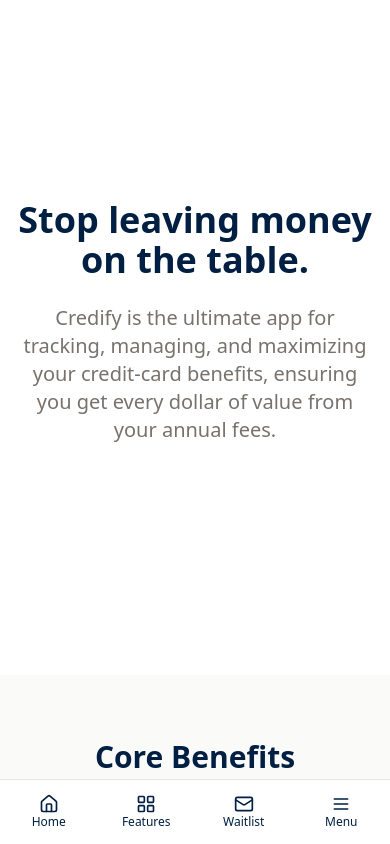
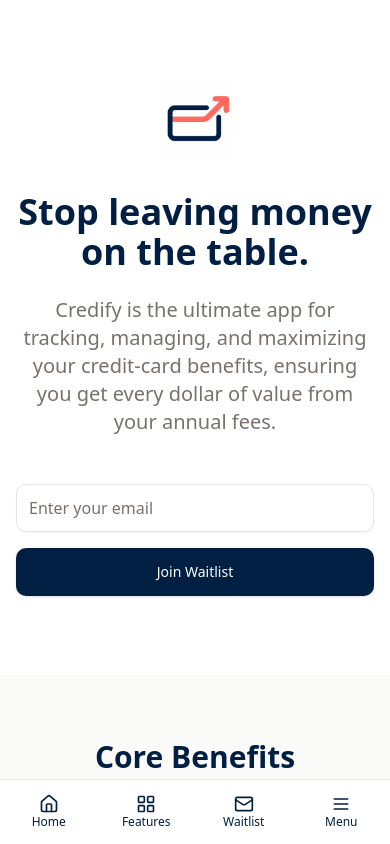
Before and after one commit to Ronney221/Credify-Landing, a React (Vite) app: page / in a window 390 px wide. Shown: the top 844 px of the page. Built offline with nearby package versions, Linux system fonts and the light colour scheme.

Commit message:
Created a reusable WaitlistForm component with: Email validation using Zod Loading and success states Mobile-friendly layout Error handling Built a Hero section with: Animated logo using Framer Motion Staggered fade-in animations for text Responsive typography Integrated waitlist form

```diff
--- a/src/App.tsx
+++ b/src/App.tsx
@@ -1,20 +1,12 @@
 import { BrowserRouter as Router } from "react-router-dom";
 import { RootLayout } from "@/components/layout/RootLayout";
+import { Hero } from "@/components/sections/Hero";
 
 export default function App() {
   return (
     <Router>
       <RootLayout>
-        <section id="hero" className="min-h-[80vh] flex items-center justify-center bg-gradient-to-b from-background to-background/80">
-          <div className="container px-4 py-16 text-center">
-            <h1 className="text-4xl md:text-6xl font-bold mb-6">Stop leaving money on the table.</h1>
-            <p className="text-xl text-muted-foreground mb-8 max-w-2xl mx-auto">
-              Credify is the ultimate app for tracking, managing, and maximizing your credit-card benefits,
-              ensuring you get every dollar of value from your annual fees.
-            </p>
-            {/* Waitlist form will go here */}
-          </div>
-        </section>
+        <Hero />
 
         <section id="features" className="py-16 bg-muted/50">
           <div className="container px-4">
--- /dev/null
+++ b/src/components/forms/WaitlistForm.tsx
@@ -0,0 +1,79 @@
+import { useState } from "react";
+import { useForm } from "react-hook-form";
+import { zodResolver } from "@hookform/resolvers/zod";
+import * as z from "zod";
+import { Button } from "@/components/ui/button";
+import { Form, FormControl, FormField, FormItem, FormMessage } from "@/components/ui/form";
+import { Input } from "@/components/ui/input";
+
+const formSchema = z.object({
+  email: z.string().email("Please enter a valid email address"),
+});
+
+type FormData = z.infer<typeof formSchema>;
+
+export function WaitlistForm() {
+  const [isSubmitting, setIsSubmitting] = useState(false);
+  const [isSuccess, setIsSuccess] = useState(false);
+
+  const form = useForm<FormData>({
+    resolver: zodResolver(formSchema),
+    defaultValues: {
+      email: "",
+    },
+  });
+
+  async function onSubmit(data: FormData) {
+    setIsSubmitting(true);
+    try {
+      // TODO: Implement actual API call to save email
+      await new Promise(resolve => setTimeout(resolve, 1000)); // Simulate API call
+      setIsSuccess(true);
+      form.reset();
+    } catch (error) {
+      form.setError("email", {
+        type: "manual",
+        message: "Failed to join waitlist. Please try again.",
+      });
+    } finally {
+      setIsSubmitting(false);
+    }
+  }
+
+  if (isSuccess) {
+    return (
+      <div className="text-center p-4 rounded-lg bg-green-50 dark:bg-green-900/10">
+        <p className="text-green-600 dark:text-green-400">
+          Thanks for joining! We'll notify you when we launch.
+        </p>
+      </div>
+    );
+  }
+
+  return (
+    <Form {...form}>
+      <form onSubmit={form.handleSubmit(onSubmit)} className="flex flex-col sm:flex-row gap-4 max-w-md mx-auto">
+        <FormField
+          control={form.control}
+          name="email"
+          render={({ field }) => (
+            <FormItem className="flex-1">
+              <FormControl>
+                <Input
+                  placeholder="Enter your email"
+                  type="email"
+                  {...field}
+                  className="h-12"
+                />
+              </FormControl>
+              <FormMessage />
+            </FormItem>
+          )}
+        />
+        <Button type="submit" className="h-12" disabled={isSubmitting}>
+          {isSubmitting ? "Joining..." : "Join Waitlist"}
+        </Button>
+      </form>
+    </Form>
+  );
+}
--- /dev/null
+++ b/src/components/sections/Hero.tsx
@@ -0,0 +1,50 @@
+import { motion } from "framer-motion";
+import { WaitlistForm } from "@/components/forms/WaitlistForm";
+
+export function Hero() {
+  return (
+    <section className="min-h-[80vh] flex items-center justify-center bg-gradient-to-b from-background to-background/80">
+      <div className="container px-4 py-16 text-center">
+        <motion.div
+          initial={{ opacity: 0, y: 20 }}
+          animate={{ opacity: 1, y: 0 }}
+          transition={{ duration: 0.6 }}
+          className="mb-8"
+        >
+          <img
+            src="/assets/logo/icon.png"
+            alt="Credify"
+            className="h-20 w-20 mx-auto mb-6"
+          />
+        </motion.div>
+
+        <motion.h1
+          initial={{ opacity: 0, y: 20 }}
+          animate={{ opacity: 1, y: 0 }}
+          transition={{ duration: 0.6, delay: 0.2 }}
+          className="text-4xl md:text-6xl font-bold mb-6"
+        >
+          Stop leaving money on the table.
+        </motion.h1>
+
+        <motion.p
+          initial={{ opacity: 0, y: 20 }}
+          animate={{ opacity: 1, y: 0 }}
+          transition={{ duration: 0.6, delay: 0.4 }}
+          className="text-xl text-muted-foreground mb-12 max-w-2xl mx-auto"
+        >
+          Credify is the ultimate app for tracking, managing, and maximizing your credit-card benefits,
+          ensuring you get every dollar of value from your annual fees.
+        </motion.p>
+
+        <motion.div
+          initial={{ opacity: 0, y: 20 }}
+          animate={{ opacity: 1, y: 0 }}
+          transition={{ duration: 0.6, delay: 0.6 }}
+        >
+          <WaitlistForm />
+        </motion.div>
+      </div>
+    </section>
+  );
+}
--- /dev/null
+++ b/src/components/ui/form.tsx
@@ -0,0 +1,176 @@
+import * as React from "react"
+import * as LabelPrimitive from "@radix-ui/react-label"
+import { Slot } from "@radix-ui/react-slot"
+import {
+  Controller,
+  FormProvider,
+  useFormContext,
+  type ControllerProps,
+  type FieldPath,
+  type FieldValues,
+} from "react-hook-form"
+
+import { cn } from "@/lib/utils"
+import { Label } from "@/components/ui/label"
+
+const Form = FormProvider
+
+type FormFieldContextValue<
+  TFieldValues extends FieldValues = FieldValues,
+  TName extends FieldPath<TFieldValues> = FieldPath<TFieldValues>
+> = {
+  name: TName
+}
+
+const FormFieldContext = React.createContext<FormFieldContextValue>(
+  {} as FormFieldContextValue
+)
+
+const FormField = <
+  TFieldValues extends FieldValues = FieldValues,
+  TName extends FieldPath<TFieldValues> = FieldPath<TFieldValues>
+>({
+  ...props
+}: ControllerProps<TFieldValues, TName>) => {
+  return (
+    <FormFieldContext.Provider value={{ name: props.name }}>
+      <Controller {...props} />
+    </FormFieldContext.Provider>
+  )
+}
+
+const useFormField = () => {
+  const fieldContext = React.useContext(FormFieldContext)
+  const itemContext = React.useContext(FormItemContext)
+  const { getFieldState, formState } = useFormContext()
+
+  const fieldState = getFieldState(fieldContext.name, formState)
+
+  if (!fieldContext) {
+    throw new Error("useFormField should be used within <FormField>")
+  }
+
+  const { id } = itemContext
+
+  return {
+    id,
+    name: fieldContext.name,
+    formItemId: `${id}-form-item`,
+    formDescriptionId: `${id}-form-item-description`,
+    formMessageId: `${id}-form-item-message`,
+    ...fieldState,
+  }
+}
+
+type FormItemContextValue = {
+  id: string
+}
+
+const FormItemContext = React.createContext<FormItemContextValue>(
+  {} as FormItemContextValue
+)
+
+const FormItem = React.forwardRef<
+  HTMLDivElement,
+  React.HTMLAttributes<HTMLDivElement>
+>(({ className, ...props }, ref) => {
+  const id = React.useId()
+
+  return (
+    <FormItemContext.Provider value={{ id }}>
+      <div ref={ref} className={cn("space-y-2", className)} {...props} />
+    </FormItemContext.Provider>
+  )
+})
+FormItem.displayName = "FormItem"
+
+const FormLabel = React.forwardRef<
+  React.ElementRef<typeof LabelPrimitive.Root>,
+  React.ComponentPropsWithoutRef<typeof LabelPrimitive.Root>
+>(({ className, ...props }, ref) => {
+  const { error, formItemId } = useFormField()
+
+  return (
+    <Label
+      ref={ref}
+      className={cn(error && "text-destructive", className)}
+      htmlFor={formItemId}
+      {...props}
+    />
+  )
+})
+FormLabel.displayName = "FormLabel"
+
+const FormControl = React.forwardRef<
+  React.ElementRef<typeof Slot>,
+  React.ComponentPropsWithoutRef<typeof Slot>
+>(({ ...props }, ref) => {
+  const { error, formItemId, formDescriptionId, formMessageId } = useFormField()
+
+  return (
+    <Slot
+      ref={ref}
+      id={formItemId}
+      aria-describedby={
+        !error
+          ? `${formDescriptionId}`
+          : `${formDescriptionId} ${formMessageId}`
+      }
+      aria-invalid={!!error}
+      {...props}
+    />
+  )
+})
+FormControl.displayName = "FormControl"
+
+const FormDescription = React.forwardRef<
+  HTMLParagraphElement,
+  React.HTMLAttributes<HTMLParagraphElement>
+>(({ className, ...props }, ref) => {
+  const { formDescriptionId } = useFormField()
+
+  return (
+    <p
+      ref={ref}
+      id={formDescriptionId}
+      className={cn("text-[0.8rem] text-muted-foreground", className)}
+      {...props}
+    />
+  )
+})
+FormDescription.displayName = "FormDescription"
+
+const FormMessage = React.forwardRef<
+  HTMLParagraphElement,
+  React.HTMLAttributes<HTMLParagraphElement>
+>(({ className, children, ...props }, ref) => {
+  const { error, formMessageId } = useFormField()
+  const body = error ? String(error?.message ?? "") : children
+
+  if (!body) {
+    return null
+  }
+
+  return (
+    <p
+      ref={ref}
+      id={formMessageId}
+      className={cn("text-[0.8rem] font-medium text-destructive", className)}
+      {...props}
+    >
+      {body}
+    </p>
+  )
+})
+FormMessage.displayName = "FormMessage"
+
+export {
+  useFormField,
+  Form,
+  FormItem,
+  FormLabel,
+  FormControl,
+  FormDescription,
+  FormMessage,
+  FormField,
+}
--- /dev/null
+++ b/src/components/ui/label.tsx
@@ -0,0 +1,24 @@
+import * as React from "react"
+import * as LabelPrimitive from "@radix-ui/react-label"
+import { cva, type VariantProps } from "class-variance-authority"
+
+import { cn } from "@/lib/utils"
+
+const labelVariants = cva(
+  "text-sm font-medium leading-none peer-disabled:cursor-not-allowed peer-disabled:opacity-70"
+)
+
+const Label = React.forwardRef<
+  React.ElementRef<typeof LabelPrimitive.Root>,
+  React.ComponentPropsWithoutRef<typeof LabelPrimitive.Root> &
+    VariantProps<typeof labelVariants>
+>(({ className, ...props }, ref) => (
+  <LabelPrimitive.Root
+    ref={ref}
+    className={cn(labelVariants(), className)}
+    {...props}
+  />
+))
+Label.displayName = LabelPrimitive.Root.displayName
+
+export { Label }
```
Also changed, not shown: package.json (+6 -2 lines), 2 other files (tests, documents, lock files or other folders).
